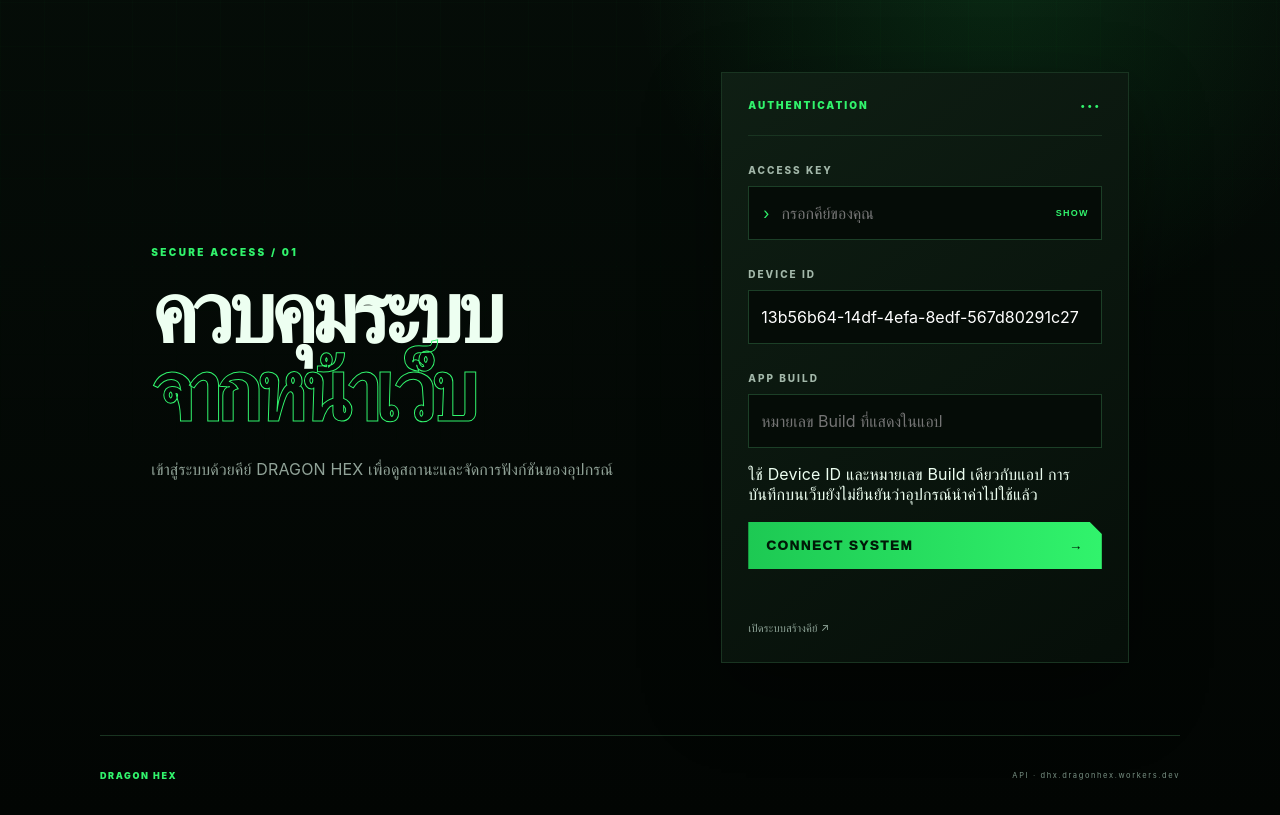
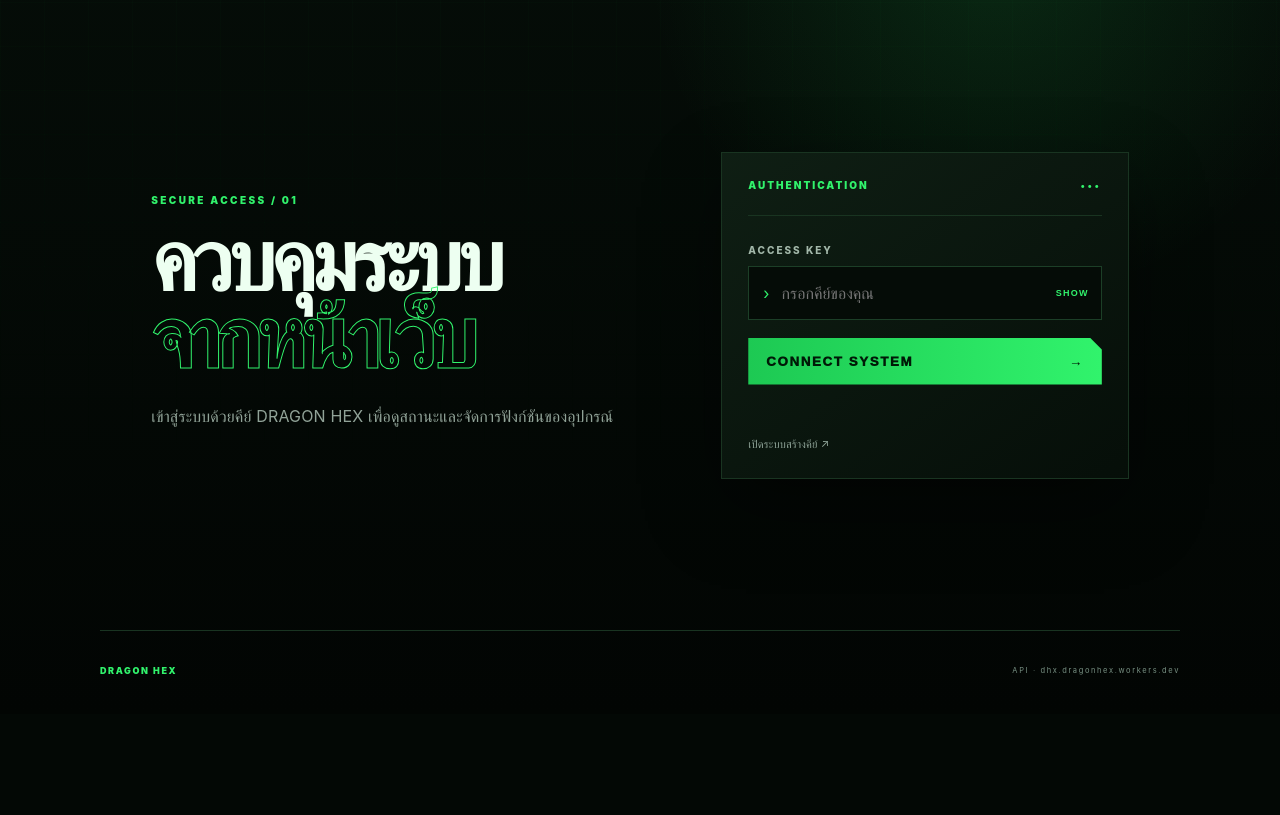
Before and after one commit to tengppm024-lang/dragon-hex-control, a plain HTML site: page index.html in a window 1280 px wide. Shown: the part 86-901 px from the top of the page. After the commit the page ends 800 px from the top, so only its background shows below. Drawn offline with Linux system fonts and the light colour scheme; no server answers.

Commit message:
Simplify sign-in to access key only

```diff
--- a/app.js
+++ b/app.js
@@ -1,7 +1,7 @@
 'use strict';
 
 const API_BASE = window.DRAGON_HEX_CONFIG.apiBase.replace(/\/$/, '');
-let BUILD = localStorage.getItem('dragonhex.web.build') || '';
+const BUILD = window.DRAGON_HEX_CONFIG.buildNumber;
 const $ = id => document.getElementById(id);
 
 const state = {
@@ -94,10 +94,6 @@
   event.preventDefault();
   const button = $('login-button');
   const feedback = $('login-feedback');
-  BUILD = $('build-number').value.trim();
-  localStorage.setItem('dragonhex.web.build', BUILD);
-  state.deviceId = $('device-id').value.trim();
-  localStorage.setItem('dragonhex.web.device', state.deviceId);
   state.config = { aimSystem: false, noRecoil: false, target: 'head', headshot: 0 };
   state.controlSupported = false;
   $('maintenance').hidden = true;
@@ -158,7 +154,5 @@
   setControlsEnabled(false);
 };
 
-$('device-id').value = state.deviceId;
-$('build-number').value = BUILD;
 setControlsEnabled(false);
 probe();
--- a/config.js
+++ b/config.js
@@ -1,3 +1,6 @@
 window.DRAGON_HEX_CONFIG = Object.freeze({
-  apiBase: 'https://dragon-hex-control-api.dragonhex.workers.dev'
+  // Set the verified Cloudflare Worker URL after deployment.
+  apiBase: 'https://dragon-hex-control-api.dragonhex.workers.dev',
+  // CFBundleVersion from the current glxhex application source.
+  buildNumber: '22'
 });
--- a/index.html
+++ b/index.html
@@ -29,11 +29,6 @@
         <div class="panel-head"><span>AUTHENTICATION</span><span class="dots">•••</span></div>
         <label for="key">ACCESS KEY</label>
         <div class="key-field"><span>›</span><input id="key" name="key" type="password" autocomplete="off" spellcheck="false" placeholder="กรอกคีย์ของคุณ" required><button type="button" id="show-key" aria-label="แสดงหรือซ่อนคีย์">SHOW</button></div>
-        <label for="device-id">DEVICE ID</label>
-        <div class="key-field"><input id="device-id" name="deviceId" autocomplete="off" spellcheck="false" maxlength="128" pattern="[A-Za-z0-9_-]+" required placeholder="รหัสอุปกรณ์เดียวกับในแพตช์"></div>
-        <label for="build-number">APP BUILD</label>
-        <div class="key-field"><input id="build-number" name="build" autocomplete="off" inputmode="numeric" maxlength="12" pattern="[0-9]{1,12}" required placeholder="หมายเลข Build ที่แสดงในแอป"></div>
-        <p>ใช้ Device ID และหมายเลข Build เดียวกับแอป การบันทึกบนเว็บยังไม่ยืนยันว่าอุปกรณ์นำค่าไปใช้แล้ว</p>
         <button class="primary" id="login-button" type="submit"><span>CONNECT SYSTEM</span><b>→</b></button>
         <p class="feedback" id="login-feedback" role="status" aria-live="polite"></p>
         <a class="key-link" href="https://dhx.dragonhex.workers.dev/keys" target="_blank" rel="noopener">เปิดระบบสร้างคีย์ ↗</a>
```
